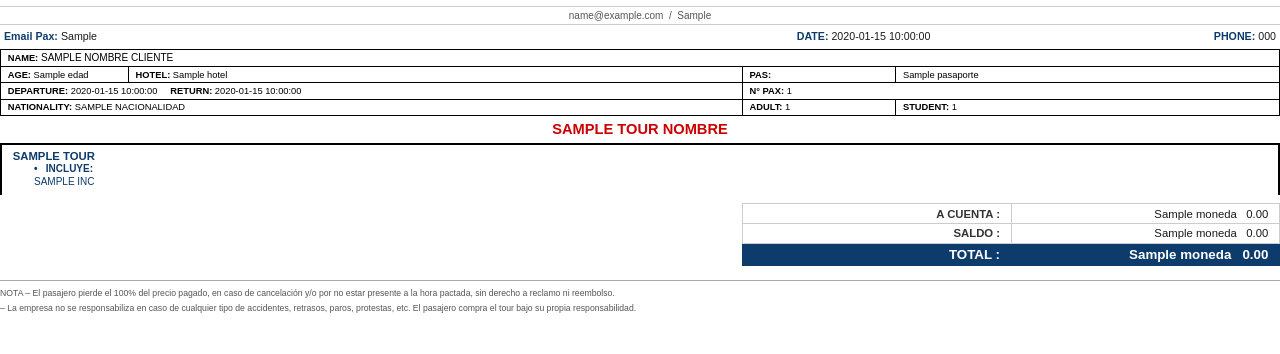
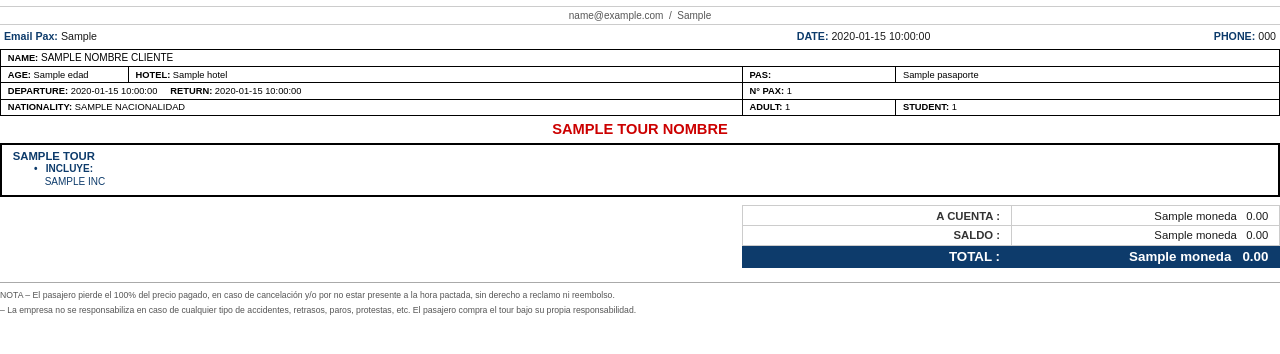
Before and after one commit to RodrigoOjedaCcoyo/App_Viajes_Cusco_Peru, a Python web app: template templates/voucher_reserva_template.html in a window 1280 px wide. Shown: the part 97-451 px from the top of the page. Run offline with Jinja, Linux system fonts and the light colour scheme; the template is opened without the code that fills it: most values are stand-ins (such as "Sample title", 1, 10 or a date in 2020).

Commit message:
Actualizaciones

```diff
--- a/templates/voucher_reserva_template.html
+++ b/templates/voucher_reserva_template.html
@@ -85,37 +85,6 @@
             font-weight: bold;
             font-size: 11pt;
             margin-bottom: 4pt;
-        }
-
-        /* ── BLOQUES DE DÍA ──────────────────────────── */
-        .day {
-            border: 1.5pt solid #000;
-            padding: 4pt 6pt 4pt 8pt;
-            margin-bottom: 0;
-            border-bottom: none;
-        }
-        .day:last-of-type {
-            border-bottom: 1.5pt solid #000;
-            margin-bottom: 4pt;
-        }
-        .day-title {
-            font-weight: bold;
-            font-size: 8.5pt;
-            color: #0d3b6b;
-            text-transform: uppercase;
-            margin-bottom: 1pt;
-        }
-        .inc-lbl {
-            font-size: 7.5pt;
-            font-weight: bold;
-            color: #0d3b6b;
-            margin: 1pt 0 0pt 16pt;
-        }
-        .inc-item {
-            font-size: 7.5pt;
-            color: #0d3b6b;
-            margin-left: 16pt;
-            line-height: 1.6;
         }
 
         /* ── TOTALES ─────────────────────────────────── */
@@ -227,18 +196,28 @@
 ══════════════════════════════════════════════ -->
 {% if itinerario %}
 <div class="tour-hdr">{{ tour_nombre | upper if tour_nombre else 'TOUR' }}</div>
+<table style="width: 100%; border-collapse: collapse; margin-bottom: 4pt;">
 
 {% for dia in itinerario %}
-<div class="day">
-    <div class="day-title">{{ dia.titulo | striptags }}</div>
-    {% if dia.incluye_final %}
-    <div class="inc-lbl">&bull; &nbsp; INCLUYE:</div>
-    {% for item in dia.incluye_final %}
-    <div class="inc-item">{{ item | striptags | upper }}</div>
-    {% endfor %}
-    {% endif %}
-</div>
+    <tr>
+        <td style="border: 1.5pt solid #000; padding: 4pt 6pt 4pt 8pt;">
+            <div style="font-weight: bold; font-size: 8.5pt; color: #0d3b6b; text-transform: uppercase; margin-bottom: 1pt;">
+                {{ dia.titulo | striptags }}
+            </div>
+            {% if dia.incluye_final %}
+            <div style="font-size: 7.5pt; font-weight: bold; color: #0d3b6b; margin: 1pt 0 0pt 16pt;">
+                &bull; &nbsp; INCLUYE:
+            </div>
+            {% for item in dia.incluye_final %}
+            <div style="font-size: 7.5pt; color: #0d3b6b; margin-left: 24pt; line-height: 1.6;">
+                {{ item | striptags | upper }}
+            </div>
+            {% endfor %}
+            {% endif %}
+        </td>
+    </tr>
 {% endfor %}
+</table>
 {% endif %}
 
 <!-- ══════════════════════════════════════════════
```
